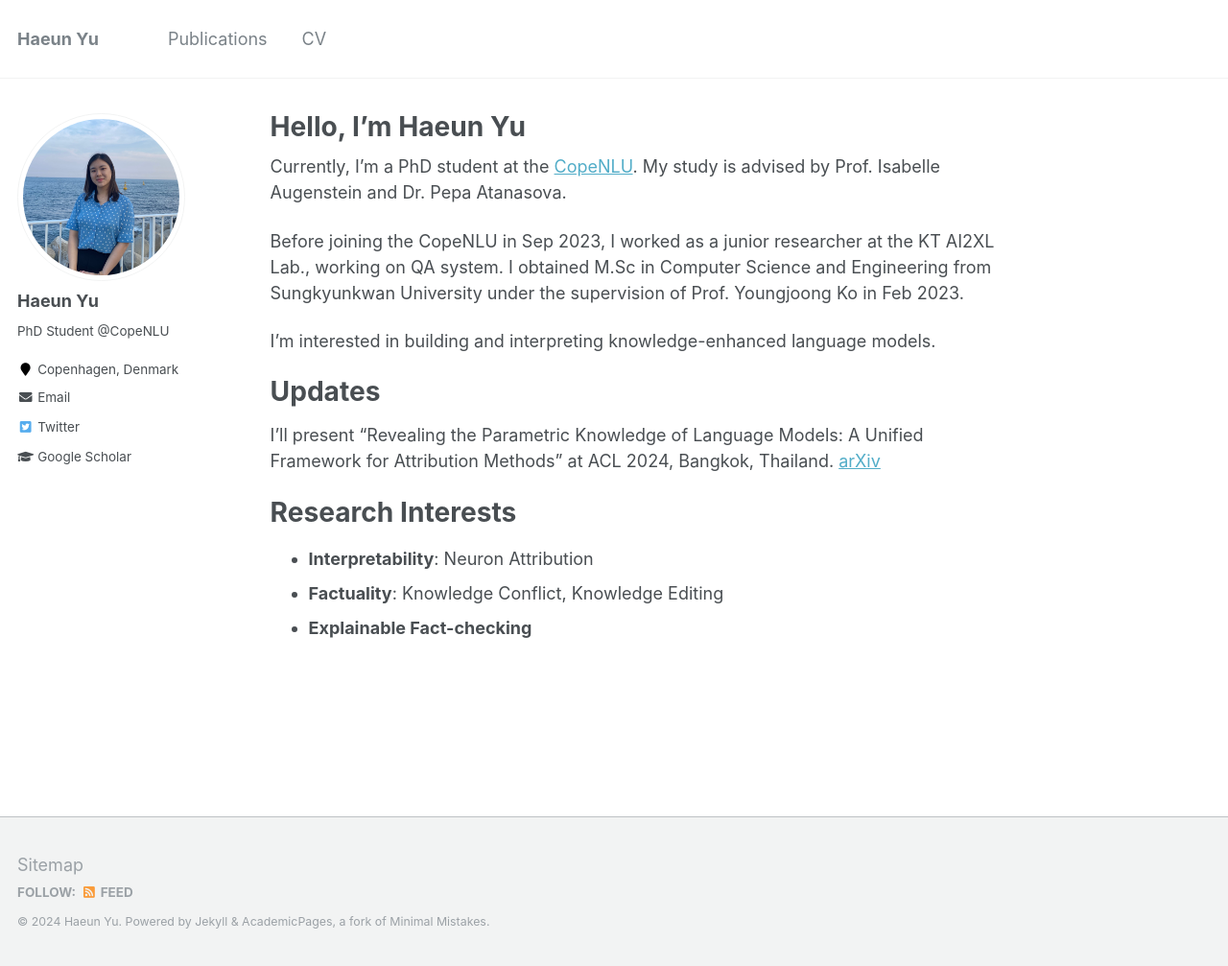
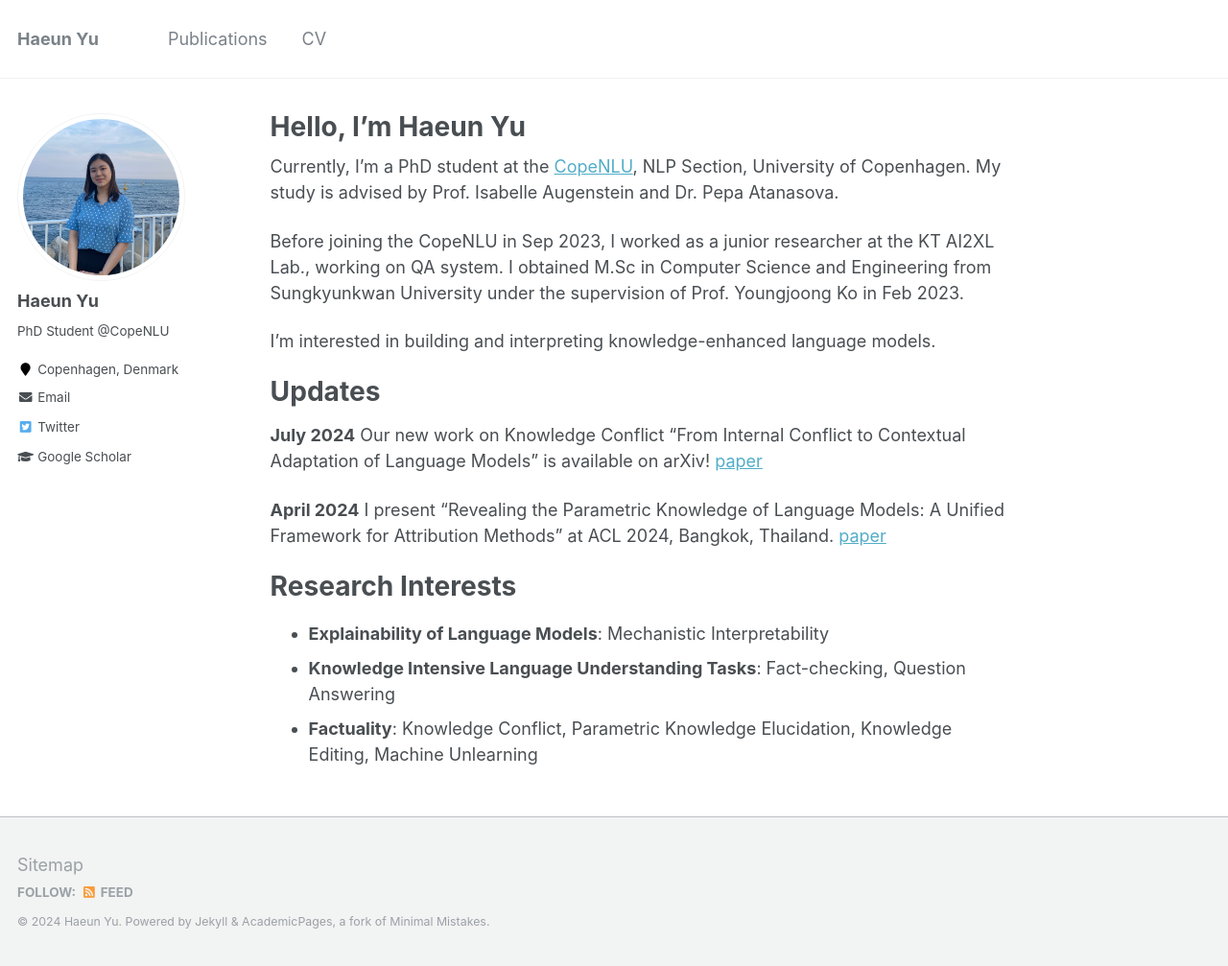
Before and after one commit to HaeunYu/haeunyu.github.io, a Jekyll site: the page built from _pages/about.md, in a window 1280 px wide and 1007 px high. Shown: the whole window at 96% size. Built offline with Jekyll 4.4.1, drawn with Linux system fonts in a browser that asks for light colours.

Commit message:
summer 2024 update

```diff
--- a/_pages/about.md
+++ b/_pages/about.md
@@ -8,7 +8,7 @@ redirect_from:
   - /about.html
 ---
 
-Currently, I'm a PhD student at the [CopeNLU](https://www.copenlu.com/). My study is advised by Prof. Isabelle Augenstein and Dr. Pepa Atanasova.
+Currently, I'm a PhD student at the [CopeNLU](https://www.copenlu.com/), NLP Section, University of Copenhagen. My study is advised by Prof. Isabelle Augenstein and Dr. Pepa Atanasova.
 
 Before joining the CopeNLU in Sep 2023, I worked as a junior researcher at the KT AI2XL Lab., working on QA system. I obtained M.Sc in Computer Science and Engineering from Sungkyunkwan University under the supervision of Prof. Youngjoong Ko in Feb 2023.
 
@@ -17,11 +17,13 @@ I'm interested in building and interpreting knowledge-enhanced language models.
 
 Updates
 =====
-I'll present "Revealing the Parametric Knowledge of Language Models: A Unified Framework for Attribution Methods" at ACL 2024, Bangkok, Thailand. [arXiv](https://arxiv.org/abs/2404.18655)
+**July 2024** Our new work on Knowledge Conflict "From Internal Conflict to Contextual Adaptation of Language Models" is available on arXiv! [paper](https://arxiv.org/abs/2407.17023)
+
+**April 2024** I present "Revealing the Parametric Knowledge of Language Models: A Unified Framework for Attribution Methods" at ACL 2024, Bangkok, Thailand. [paper](https://aclanthology.org/2024.acl-long.444/)
 
 
 Research Interests
 ======
-- **Interpretability**: Neuron Attribution
-- **Factuality**: Knowledge Conflict, Knowledge Editing
-- **Explainable Fact-checking**
+- **Explainability of Language Models**: Mechanistic Interpretability
+- **Knowledge Intensive Language Understanding Tasks**: Fact-checking, Question Answering
+- **Factuality**: Knowledge Conflict, Parametric Knowledge Elucidation, Knowledge Editing, Machine Unlearning
```
Also changed, not shown: _pages/publications.md (+4 -1 lines).
